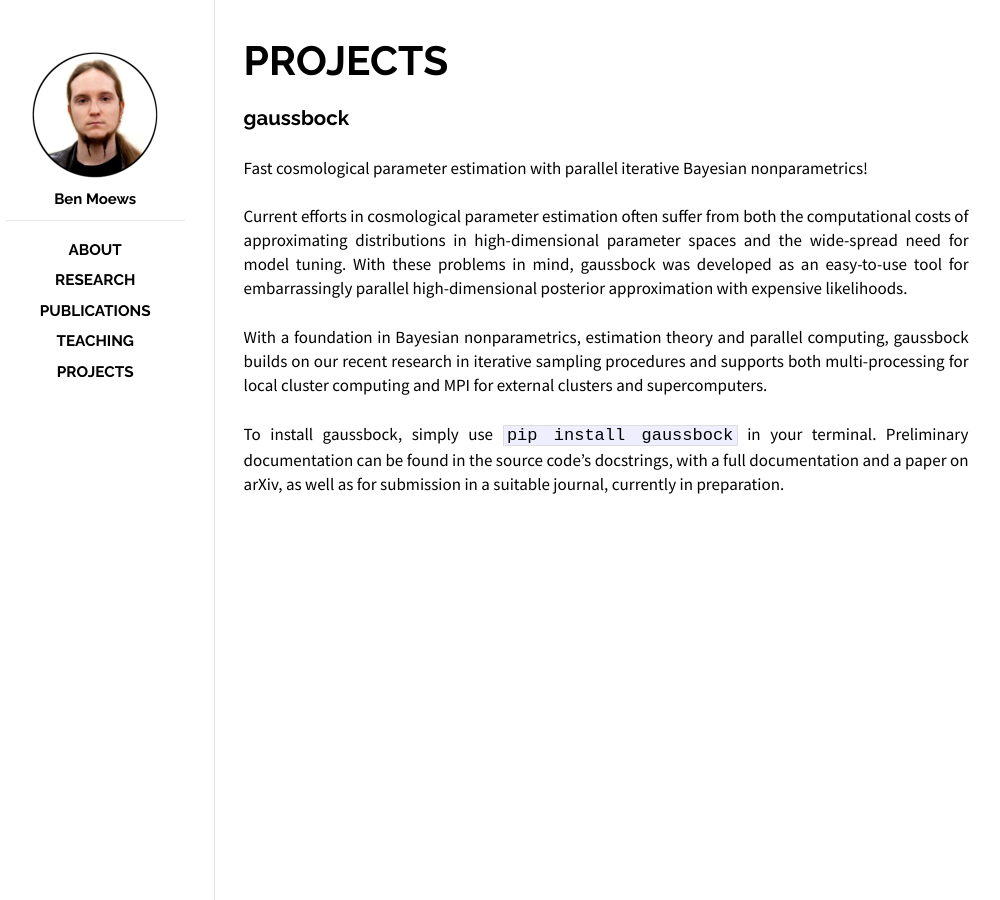
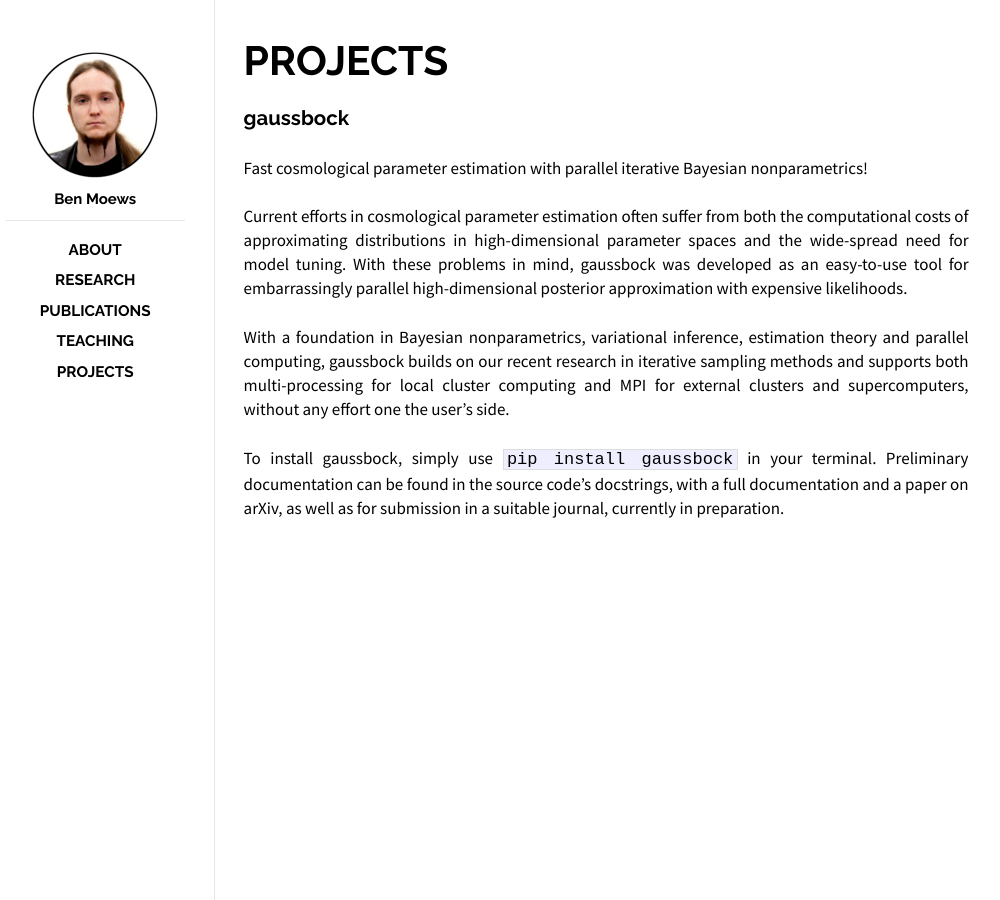
Before and after one commit to moews/moews.github.io, a Jekyll site: the page built from _posts/2017-03-23-projects.md, in a window 1280 px wide. Shown: the whole page, without its empty margins (144-1144 px from the left). Built offline with Jekyll 4.4.1, drawn with Linux system fonts in a browser that asks for light colours.

Commit message:
Update 2017-03-23-projects.md

```diff
--- a/_posts/2017-03-23-projects.md
+++ b/_posts/2017-03-23-projects.md
@@ -13,6 +13,6 @@ Fast cosmological parameter estimation with parallel iterative Bayesian nonparam
 
 Current efforts in cosmological parameter estimation often suffer from both the computational costs of approximating distributions in high-dimensional parameter spaces and the wide-spread need for model tuning. With these problems in mind, gaussbock was developed as an easy-to-use tool for embarrassingly parallel high-dimensional posterior approximation with expensive likelihoods.
 
-With a foundation in Bayesian nonparametrics, estimation theory and parallel computing, gaussbock builds on our recent research in iterative sampling procedures and supports both multi-processing for local cluster computing and MPI for external clusters and supercomputers.
+With a foundation in Bayesian nonparametrics, variational inference, estimation theory and parallel computing, gaussbock builds on our recent research in iterative sampling methods and supports both multi-processing for local cluster computing and MPI for external clusters and supercomputers, without any effort one the user's side.
 
 To install gaussbock, simply use `pip install gaussbock` in your terminal. Preliminary documentation can be found in the source code's docstrings, with a full documentation and a paper on arXiv, as well as for submission in a suitable journal, currently in preparation.
```
